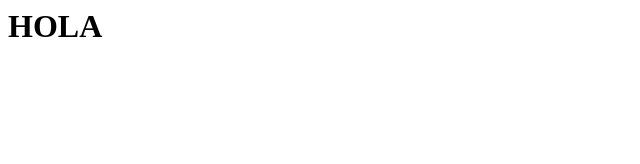
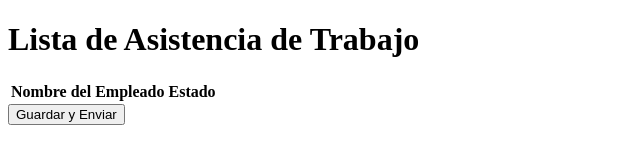
Before and after one commit to Moiseshuerta121/asistencia-bilden, a plain HTML site: page index.html in a window 1280 px wide. Shown: the whole page, without its empty margins (0-640 px from the left). Drawn offline with Linux system fonts and the light colour scheme.

Commit message:
Update index.html

```diff
--- a/index.html
+++ b/index.html
@@ -1 +1,28 @@
-<h1>HOLA</h1>
+<!DOCTYPE html>
+<html lang="es">
+<head>
+  <meta charset="UTF-8">
+  <meta name="viewport" content="width=device-width, initial-scale=1.0">
+  <title>Lista de Asistencia de Trabajo</title>
+  <link rel="stylesheet" href="style.css">
+</head>
+<body>
+  <div class="container">
+    <h1>Lista de Asistencia de Trabajo</h1>
+    <table id="attendanceTable">
+      <thead>
+        <tr>
+          <th>Nombre del Empleado</th>
+          <th>Estado</th>
+        </tr>
+      </thead>
+      <tbody id="tableBody">
+        <!-- Aquí se generarán las filas de empleados con JavaScript -->
+      </tbody>
+    </table>
+    <button onclick="saveAndSend()">Guardar y Enviar</button>
+  </div>
+
+  <script src="script.js"></script>
+</body>
+</html>
```
